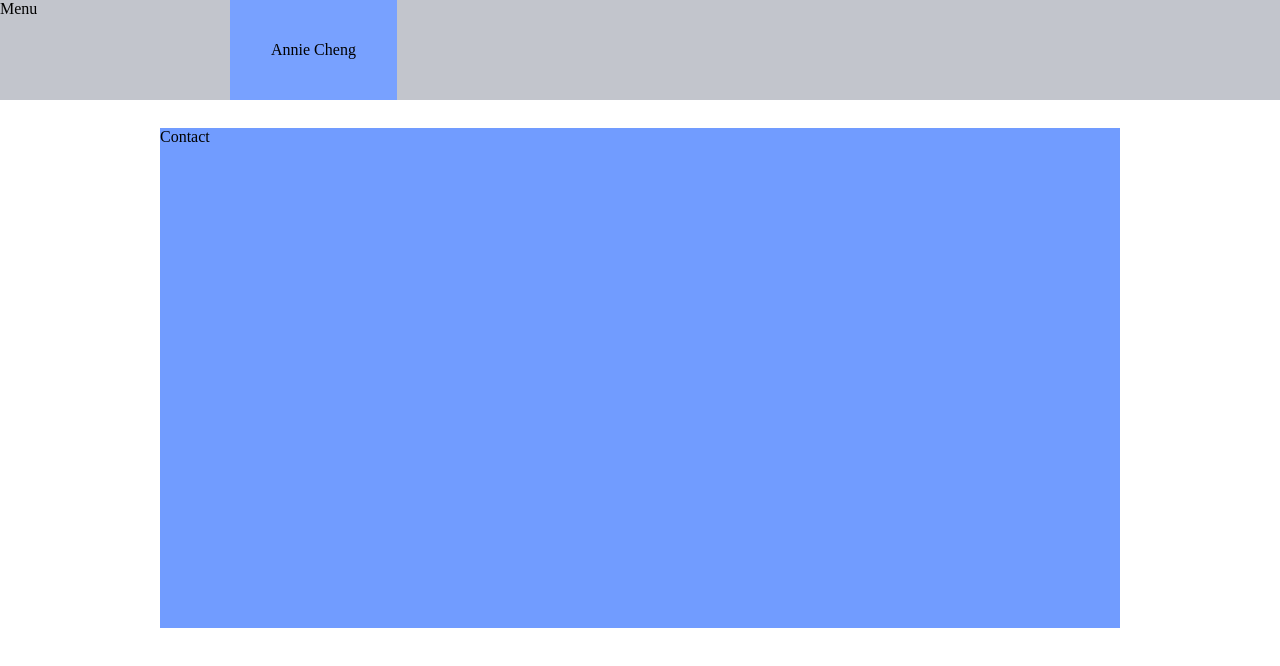
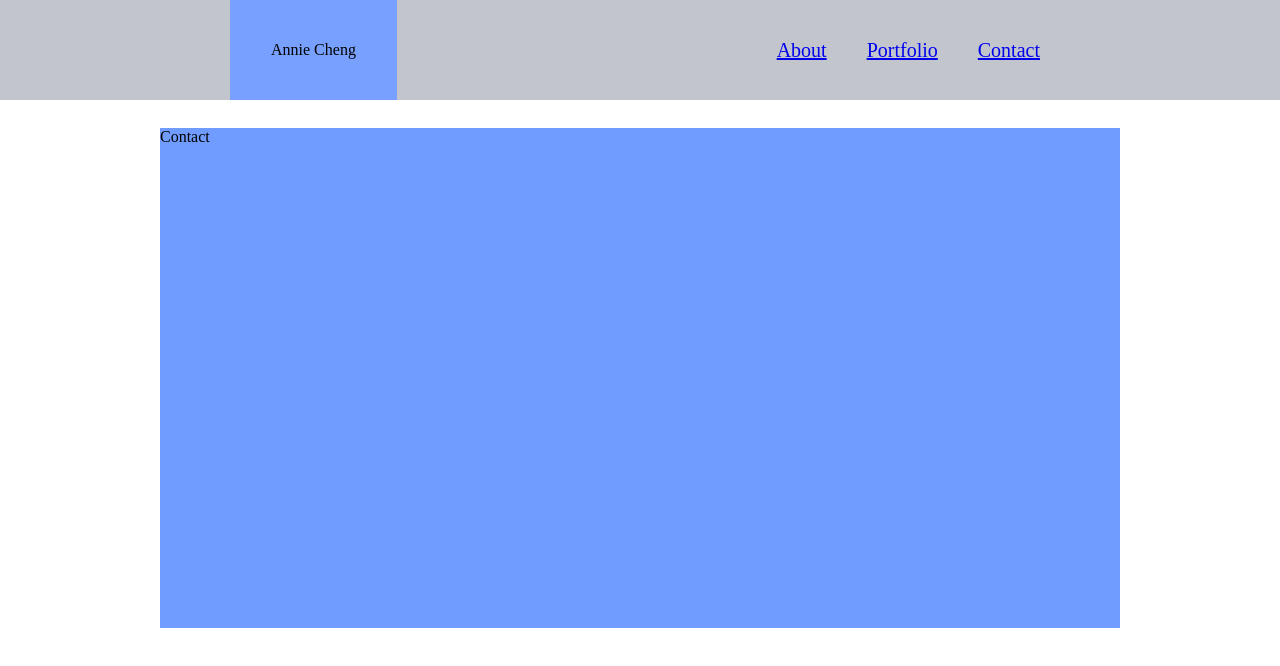
Before and after one commit to anicng/Basic-Portfolio, a plain HTML site: page contact.html in a window 1280 px wide. Drawn offline with Linux system fonts and the light colour scheme.

Commit message:
added contact page nav links

```diff
--- a/assets/css/style.css
+++ b/assets/css/style.css
@@ -8,7 +8,7 @@ header {
     z-index: 2;
 }
 
-#menu {
+.topnav {
     background: #c2c5cc;
     position: fixed;
     left: 0px;
@@ -16,7 +16,17 @@ header {
     height: 100px;
     width: 100%;
     margin-bottom: 50px;
+    font-size: 17px;
     z-index: 1;
+}
+
+.topnav a {
+    float: right;
+    position: relative;
+    right: 220px;
+    font-size: 20px;
+    line-height: 60px;
+    padding: 20px;
 }
 
 #contact_section {
--- a/contact.html
+++ b/contact.html
@@ -11,8 +11,14 @@
     <header>
         Annie Cheng
     </header>
-    <div id="menu">
-        Menu
+
+    <div class="topnav">
+        <a href="contact.html">Contact</a>
+
+        <a href="portfolio.html">Portfolio</a>
+
+        <a href="index.html">About</a>
+
     </div>
 
     <div id="contact_section">
```
Also changed, not shown: index.html (+1 -0 lines), portfolio.html (+1 -0 lines).
